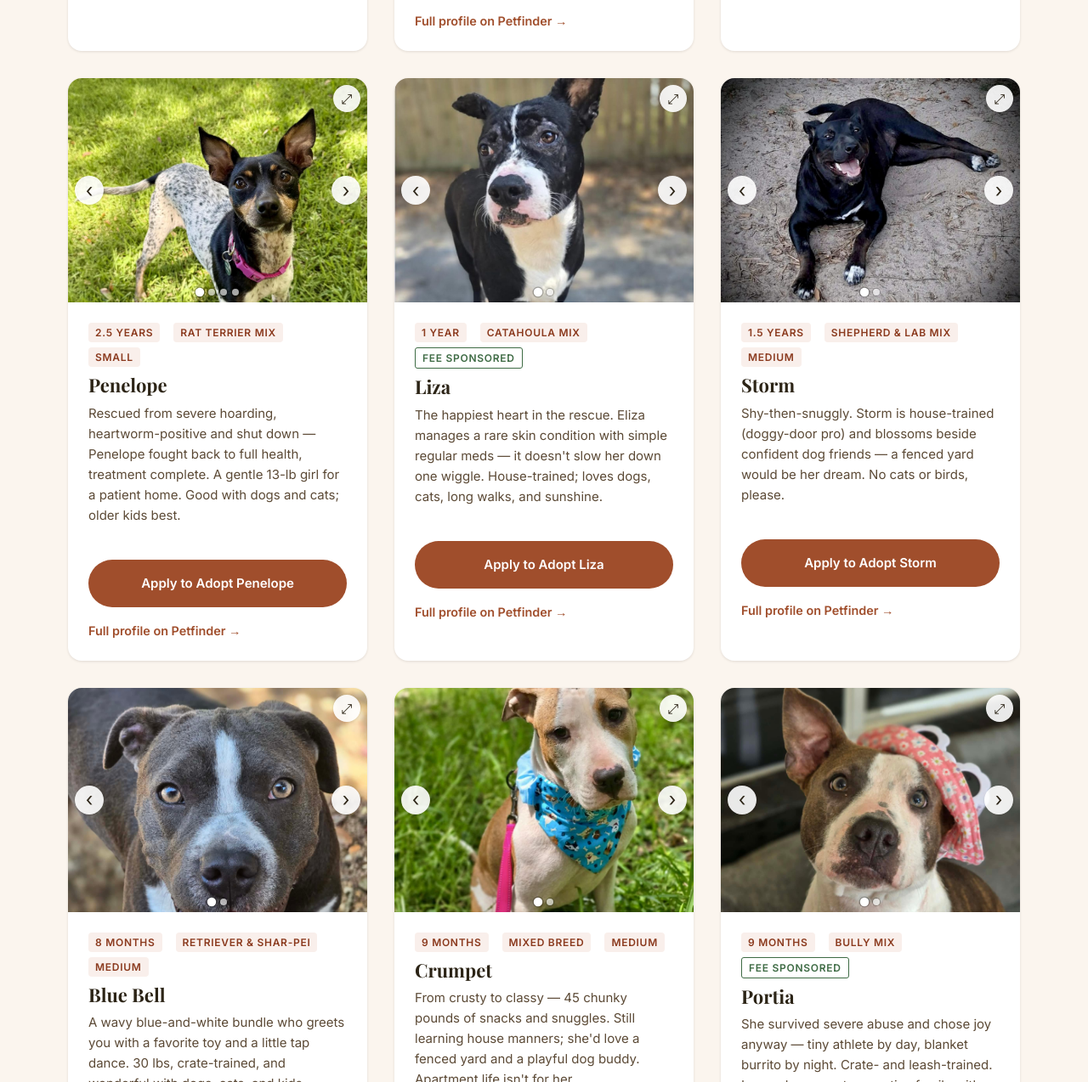
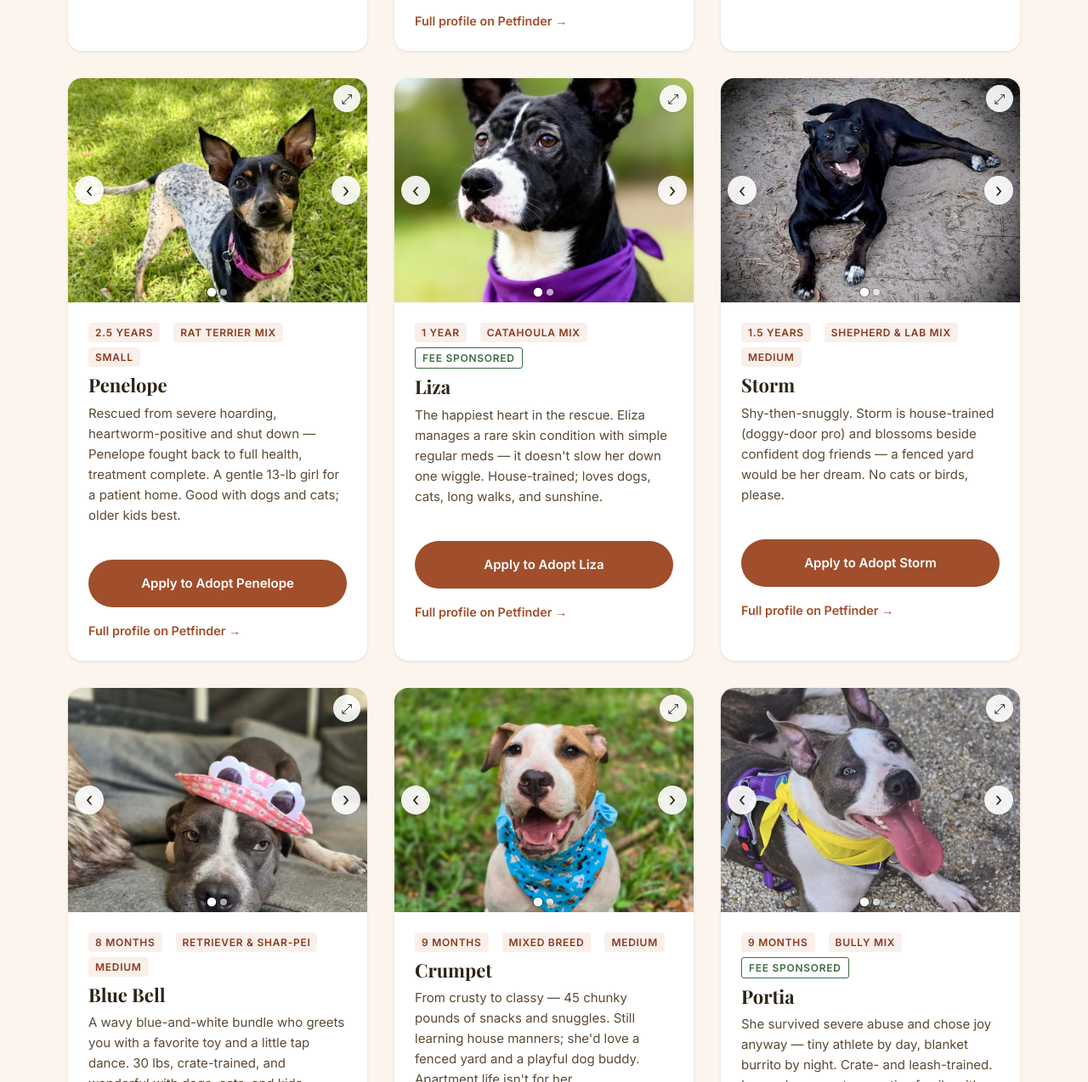
Before and after one commit to CJud25/rosalie-and-friends-site, a plain HTML site: page dogs.html in a window 1280 px wide. Shown: the part 1284-2558 px from the top of the page at 85% size. Drawn offline with Linux system fonts and the light colour scheme.

Commit message:
Reorder dog images in dogs.html

```diff
--- a/dogs.html
+++ b/dogs.html
@@ -113,8 +113,8 @@
         <div class="dog-grid adopt-grid">
           <article id="esther" class="dog-card" data-tags="adult medium" data-name="Esther" data-age="96">
             <div class="dog-card__gallery" data-gallery>
-              <img src="/images/dogs/esther-card.jpg" alt="Esther, 8-year-old Boxer and Bully mix" class="dog-card__img" loading="lazy" />
-              <img src="/images/dogs/esther-3.jpg" alt="Esther, an 8-year-old Boxer and Bully mix, smiling outdoors" class="dog-card__img" loading="lazy" />
+              <img src="/images/dogs/esther-3.jpg" alt="Esther, 8-year-old Boxer and Bully mix" class="dog-card__img" loading="lazy" />
+              <img src="/images/dogs/esther-card.jpg" alt="Esther, an 8-year-old Boxer and Bully mix, smiling outdoors" class="dog-card__img" loading="lazy" />
             </div>
             <div class="dog-card__body">
               <div class="dog-card__meta">
@@ -165,9 +165,7 @@
           <article id="penelope" class="dog-card" data-tags="young small" data-name="Penelope" data-age="30">
             <div class="dog-card__gallery" data-gallery>
               <img src="/images/dogs/penelope-1.jpg" alt="Penelope, 2.5-year-old Rat Terrier mix" class="dog-card__img" loading="lazy" />
-              <img src="/images/dogs/penelope-4.jpg" alt="Penelope, a 2.5-year-old Rat Terrier mix, another photo" class="dog-card__img" loading="lazy" />
-              <img src="/images/dogs/penelope-3.jpg" alt="Penelope, a 2.5-year-old Rat Terrier mix, another photo" class="dog-card__img" loading="lazy" />
-              <img src="/images/dogs/penelope-4.jpg" alt="Penelope, a 2.5-year-old Rat Terrier mix, dressed up in a pink beret" class="dog-card__img" loading="lazy" />
+              <img src="/images/dogs/penelope-4.jpg" alt="Penelope, 2.5-year-old Rat Terrier mix, dressed up in a pink beret" class="dog-card__img" loading="lazy" />
             </div>
             <div class="dog-card__body">
               <div class="dog-card__meta">
@@ -183,8 +181,8 @@
           </article>
           <article id="liza" class="dog-card" data-tags="young medium" data-name="Liza" data-age="12">
             <div class="dog-card__gallery" data-gallery>
-              <img src="/images/dogs/liza-1.jpg" alt="Liza, 1-year-old Catahoula mix" class="dog-card__img" loading="lazy" />
-              <img src="/images/dogs/liza-3.jpg" alt="Liza, a 1-year-old Catahoula mix, another photo" class="dog-card__img" loading="lazy" />
+              <img src="/images/dogs/liza-3.jpg" alt="Liza, 1-year-old Catahoula mix" class="dog-card__img" loading="lazy" />
+              <img src="/images/dogs/liza-1.jpg" alt="Liza, a 1-year-old Catahoula mix, another photo" class="dog-card__img" loading="lazy" />
             </div>
             <div class="dog-card__body">
               <div class="dog-card__meta">
@@ -217,8 +215,8 @@
           </article>
           <article id="blue-bell" class="dog-card" data-tags="puppy medium" data-name="Blue Bell" data-age="8">
             <div class="dog-card__gallery" data-gallery>
-              <img src="/images/dogs/blue-bell-3.jpg" alt="Blue Bell, an 8-month-old Retriever and Shar-Pei mix, another photo" class="dog-card__img" loading="lazy" />
-              <img src="/images/dogs/blue-bell-4.jpg" alt="Blue Bell, an 8-month-old Retriever and Shar-Pei mix, playing" class="dog-card__img" loading="lazy" />
+              <img src="/images/dogs/blue-bell-4.jpg" alt="Blue Bell, an 8-month-old Retriever and Shar-Pei mix, another photo" class="dog-card__img" loading="lazy" />
+              <img src="/images/dogs/blue-bell-3.jpg" alt="Blue Bell, an 8-month-old Retriever and Shar-Pei mix, playing" class="dog-card__img" loading="lazy" />
             </div>
             <div class="dog-card__body">
               <div class="dog-card__meta">
@@ -234,8 +232,8 @@
           </article>
           <article id="crumpet" class="dog-card" data-tags="puppy medium" data-name="Crumpet" data-age="9">
             <div class="dog-card__gallery" data-gallery>
-              <img src="/images/dogs/crumpet-2.jpg" alt="Crumpet, 9-month-old mixed-breed puppy" class="dog-card__img" loading="lazy" />
-              <img src="/images/dogs/crumpet-3.jpg" alt="Crumpet, a 9-month-old mixed-breed puppy, another photo" class="dog-card__img" loading="lazy" />
+              <img src="/images/dogs/crumpet-3.jpg" alt="Crumpet, 9-month-old mixed-breed puppy" class="dog-card__img" loading="lazy" />
+              <img src="/images/dogs/crumpet-2.jpg" alt="Crumpet, a 9-month-old mixed-breed puppy, another photo" class="dog-card__img" loading="lazy" />
             </div>
             <div class="dog-card__body">
               <div class="dog-card__meta">
@@ -251,8 +249,8 @@
           </article>
           <article id="portia" class="dog-card" data-tags="puppy medium" data-name="Portia" data-age="9">
             <div class="dog-card__gallery" data-gallery>
-              <img src="/images/dogs/portia-1.jpg" alt="Portia, 9-month-old Bully mix" class="dog-card__img" loading="lazy" />
-              <img src="/images/dogs/portia-3.jpg" alt="Portia, a 9-month-old Bully mix, another photo" class="dog-card__img" loading="lazy" />
+              <img src="/images/dogs/portia-3.jpg" alt="Portia, 9-month-old Bully mix" class="dog-card__img" loading="lazy" />
+              <img src="/images/dogs/portia-1.jpg" alt="Portia, a 9-month-old Bully mix, another photo" class="dog-card__img" loading="lazy" />
             </div>
             <div class="dog-card__body">
               <div class="dog-card__meta">
```
